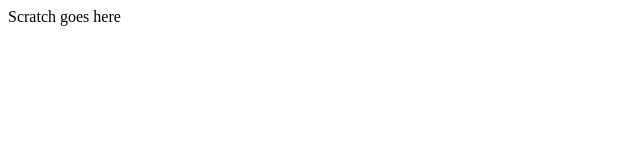
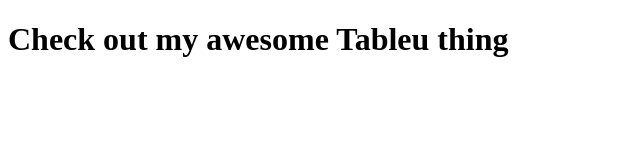
Before and after one commit to pochovillar/is201, a plain HTML site: page scratch.html in a window 1280 px wide. Shown: the whole page, without its empty margins (0-640 px from the left). Drawn offline with Linux system fonts and the light colour scheme.

Commit message:
Add files via upload

```diff
--- a/scratch.html
+++ b/scratch.html
@@ -5,11 +5,11 @@
     <meta charset="UTF-8">
     <meta http-equiv="X-UA-Compatible" content="IE=edge">
     <meta name="viewport" content="width=device-width, initial-scale=1.0">
-    <title>Scratch</title>
+    <title>Interests</title>
 </head>
+<h1> Check out my awesome Tableu thing </h1>
+<body>
 
-<body>
-    Scratch goes here
     <br>
     <div class='tableauPlaceholder' id='viz1669662412867' style='position: relative'><noscript><a href='#'><img
                     alt='Dashboard 1 '
```
